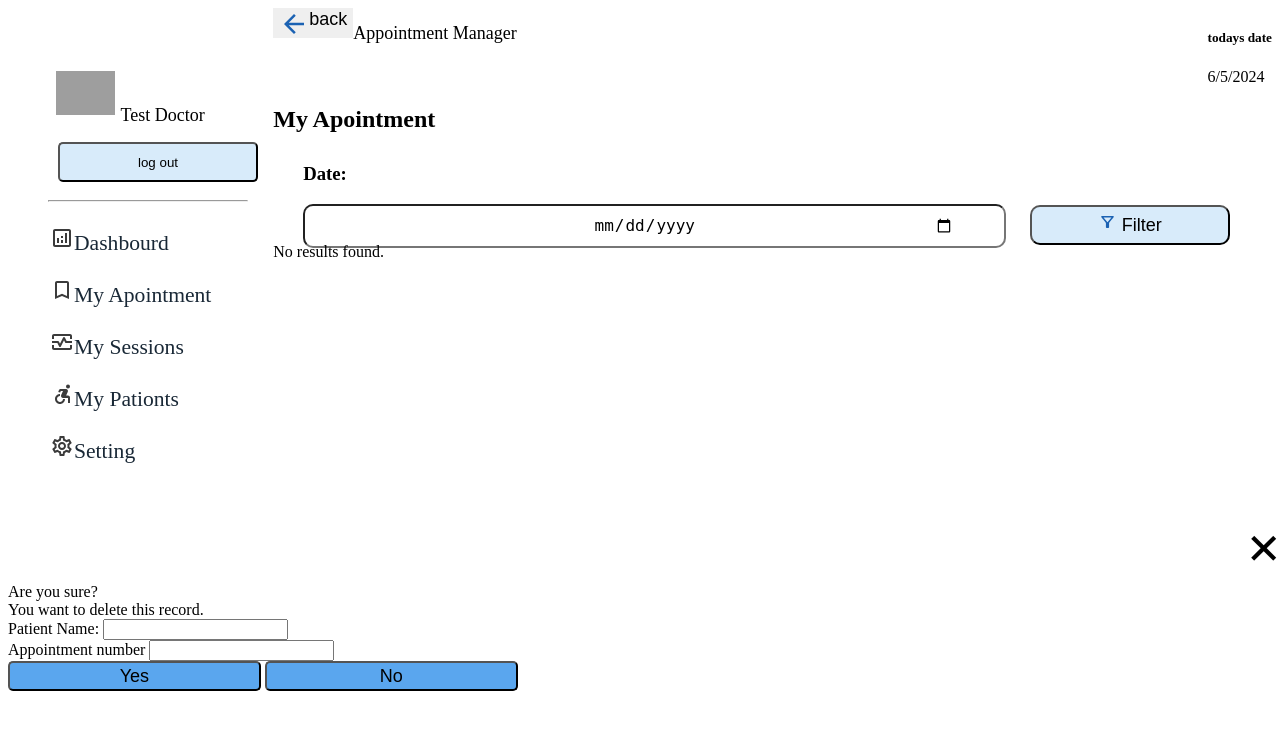
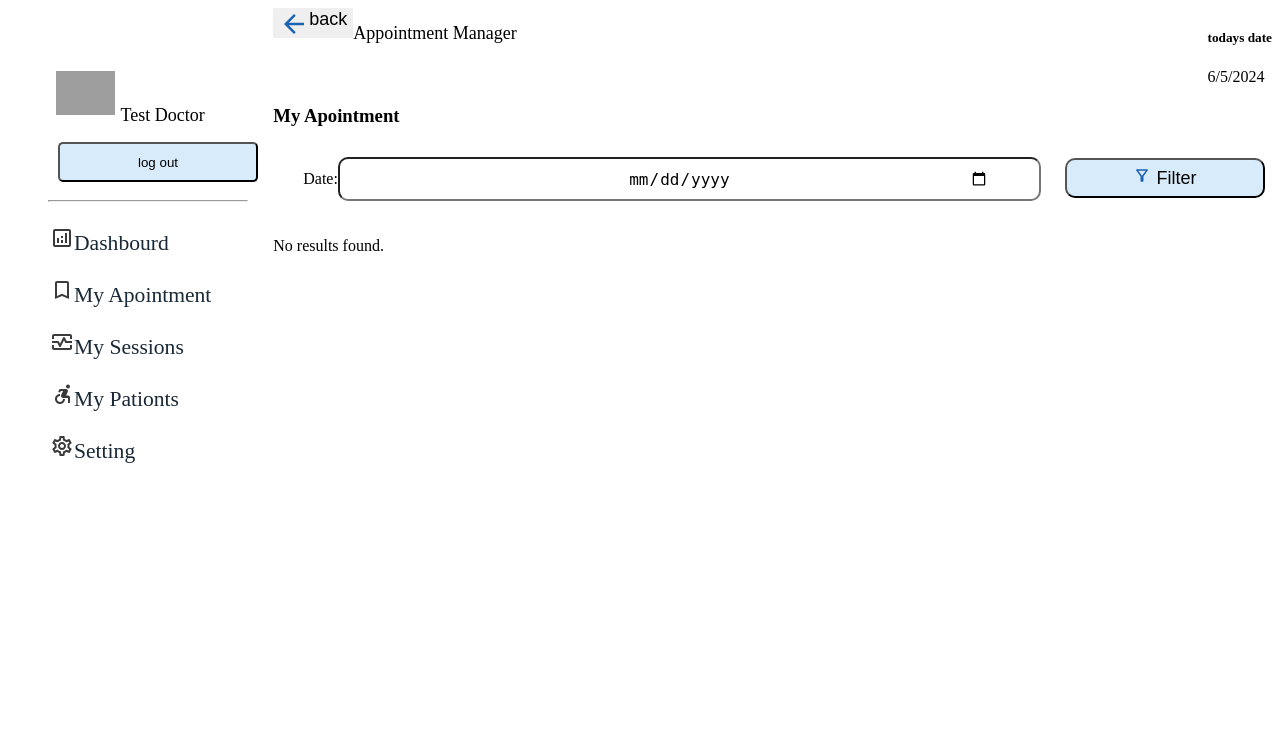
Before and after one commit to niceman1234man/Doctor_Appointment, a PHP site: page /DoctorPhp/apointment.php in a window 1280 px wide. Shown: the top 730 px of the page. Run offline with PHP 8.4, Linux system fonts and the light colour scheme; data that the repository does not hold is empty; grey boxes are pictures that could not be loaded.

Commit message:
updatingj

```diff
--- a/DoctorPhp/apointment.php
+++ b/DoctorPhp/apointment.php
@@ -15,8 +15,8 @@
             <div > <button class="backImg"><img src="../images//icons/back-iceblue.svg" class="backImg">back</button><span class="set">Appointment Manager</span> </div>
             <div class="todaysDate"><h5>todays date</h5> </div>
         </div>
-        <h1>My Apointment</h1>
-                <div  class="inputDate"> <h3>Date:</h3><input type="date"> <button class="filterbtn"><img src="../images/icons/filter-iceblue.svg" class="filteimg"> Filter</button></div>
+        <h3>My Apointment</h3>
+                <div  class="inputDate"> Date:<input type="date"> <button class="filterbtn"><img src="../images/icons/filter-iceblue.svg" class="filteimg"> Filter</button></div>
                 <div class="apointTable">
                 <?php
 include("connection.php");
@@ -43,12 +43,12 @@ if ($result->num_rows > 0) {
         echo "<td>" . $row["Session Title"] . "</td>";
         echo "<td>" . $row["Session Date & Time"] . "</td>";
         echo "<td>" . $row["Appointment Date"] . "</td>";
-        echo "<td>
+        echo "<td class=\"tdforflex\">
             <div class=\"form-button\">
-                <form action=\"deleteApointment.php\" method=\"post\">
+                <form action=\"DeletApointment.php\" method=\"post\">
                     <input type=\"hidden\" name=\"id\" value=\"" . $row["ID"] . "\">
                     <button type=\"submit\" class=\"deletebutton\" >
-                        <img src=\"../images/icons/delete-red.svg\"  value=\"Delete\">Delete
+                        <img src=\"../images/icons/delete-iceblue.svg\"  value=\"Delete\">Delete
                     </button>
                 </form>
             </div>
@@ -62,8 +62,6 @@ if ($result->num_rows > 0) {
             </div>
         </td>";
         echo "</tr>";
-
-
     }
     echo "</table>";
 } else {
@@ -74,42 +72,6 @@ $connection->close();
                   </div>
             </div>
             </section>
-            <section>
-
-                <div class="cancelApoin">
-                <?php
-                include("connection.php");
-if (isset($_POST['btnDletAcount'])) {
-      $patientName = $_POST['name'];
-    $appointmentNumber = $_POST['appointmentNumber'];
-
-    $query = "DELETE FROM Apointmant WHERE `Patient name` = ? AND `Number` = ?";
-    $statement = $connection->prepare($query);
-    $statement->bind_param("ss", $patientName, $appointmentNumber);
-
-    if ($statement->execute()) {
-        echo "Record deleted successfully.";
-    } else {
-        echo "Error deleting record: " . $statement->error;
-    }
-    $statement->close();
-}
-?>
-                   <div class="buton" onclick="hidCancelApointment()">
-                        &times;
-                        </div>
-                    <label for="Are you sure?">Are you sure?</label><br>
-                    <label for="You want to delete this record(Test Doctor).">You want to delete this record.</label><br>
-                     <label for="Patient Name:">Patient Name:</label>
-                     <input type="text" name="name" readonly><br>
-                     <label for="Appointment number">Appointment number</label>
-                     <input type="text" name="name" readonly><br>
-                    <button class="btnDletAcount">Yes</button>
-                    <button class="btnDletAcount" onclick="hidCancelApointment()">No</button><br>
-
-                </div>
-             </section>
-            </section>
             <script src="../DoctorJs/index.js"></script>
 
 </body>
```
